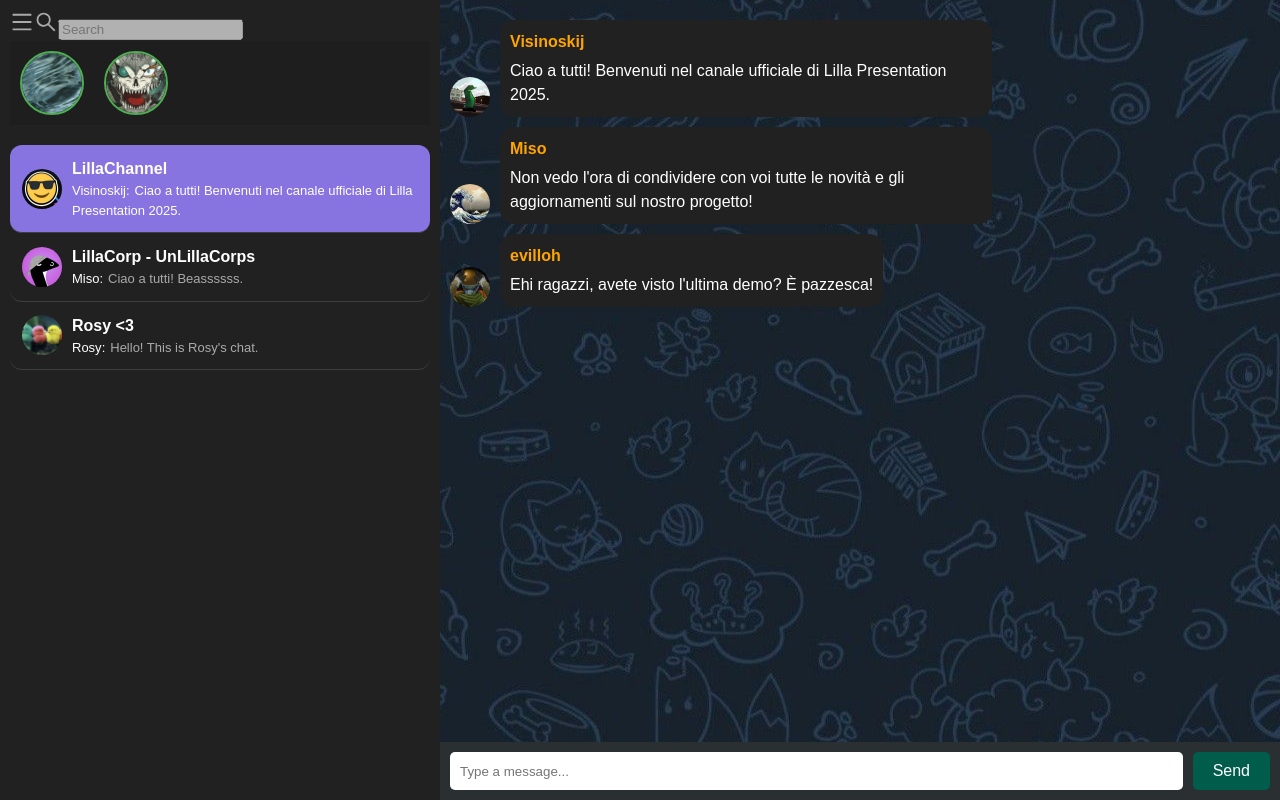
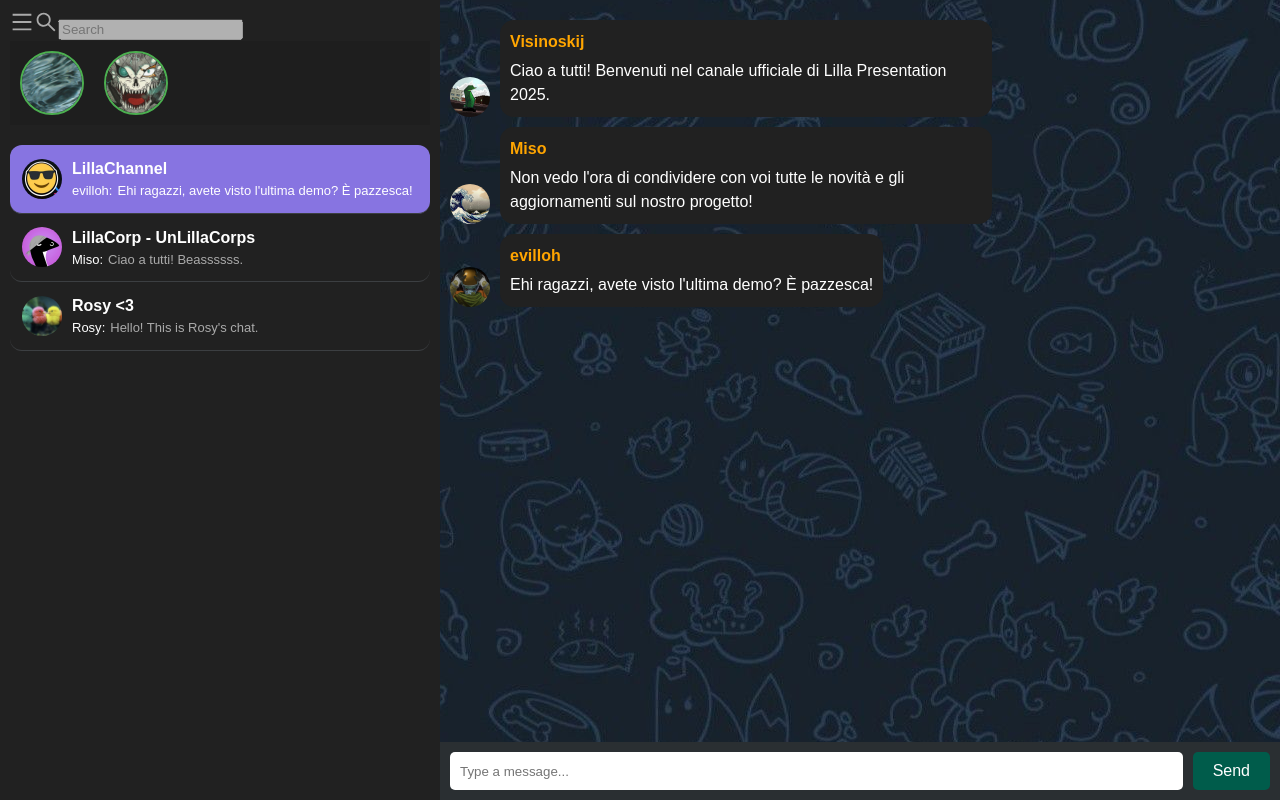
Before and after one commit to evilloh/lilacpresentation2025, a React (Vite) app: page /1 in a window 1280 px wide. Built offline with nearby package versions, Linux system fonts and the light colour scheme.

Commit message:
adjusted sidebar message

```diff
--- a/src/scenes/telegram/components/chat/Chat.tsx
+++ b/src/scenes/telegram/components/chat/Chat.tsx
@@ -6,29 +6,32 @@ interface ChatProps {
   chats: ChatsI;
   setChats: React.Dispatch<React.SetStateAction<ChatsI>>;
   currentChat: keyof ChatsI;
+  chatStates: Record<
+    keyof ChatsI,
+    { displayedMessages: any[]; pendingMessages: any[] }
+  >;
+  setChatStates: React.Dispatch<
+    React.SetStateAction<
+      Record<keyof ChatsI, { displayedMessages: any[]; pendingMessages: any[] }>
+    >
+  >;
 }
 
-export const Chat = ({ chats, setChats, currentChat }: ChatProps) => {
+export const Chat = ({
+  setChats,
+  currentChat,
+  chatStates,
+  setChatStates,
+}: ChatProps) => {
   const [input, setInput] = useState("");
-  const [chatStates, setChatStates] = useState(() =>
-    Object.keys(chats).reduce((acc, chatKey) => {
-      acc[chatKey] = {
-        displayedMessages: [chats[chatKey as keyof ChatsI].messages[0]],
-        pendingMessages: chats[chatKey as keyof ChatsI].messages.slice(1),
-      };
-      return acc;
-    }, {} as Record<keyof ChatsI, { displayedMessages: any[]; pendingMessages: any[] }>)
-  );
 
   const intervalRef = useRef(null);
 
   useEffect(() => {
-    // Clear any existing interval when switching chats
     if (intervalRef.current) {
       clearInterval(intervalRef.current);
     }
 
-    // Set up a new interval for the current chat
     const updateMessages = () => {
       setChatStates((prevStates) => {
         const currentState = prevStates[currentChat];
@@ -49,7 +52,7 @@ export const Chat = ({ chats, setChats, currentChat }: ChatProps) => {
       });
     };
 
-    const randomInterval = () => Math.floor(Math.random() * 5000) + 1000; // Random interval between 1 and 5 seconds
+    const randomInterval = () => Math.floor(Math.random() * 3000) + 1000; // Random interval between 1 and 5 seconds
     const setRandomInterval = () => {
       intervalRef.current = setTimeout(() => {
         updateMessages();
```
